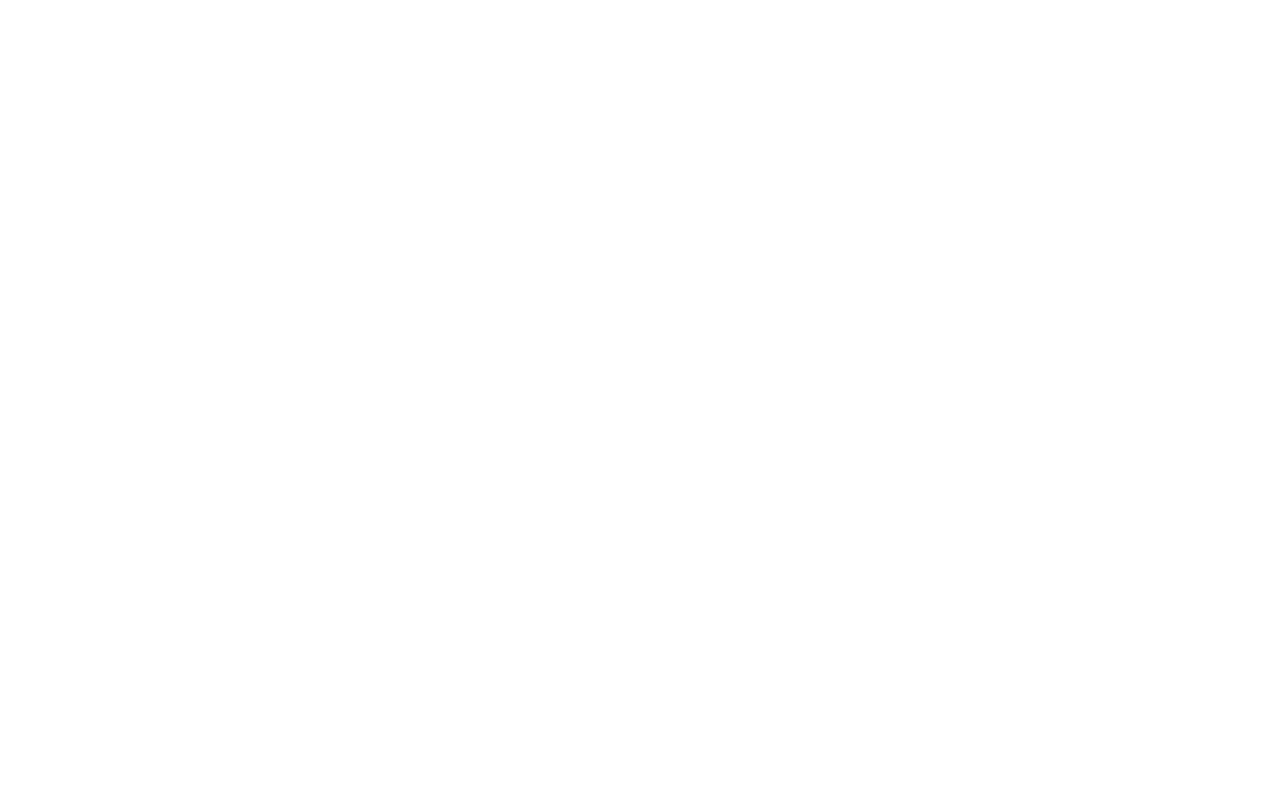
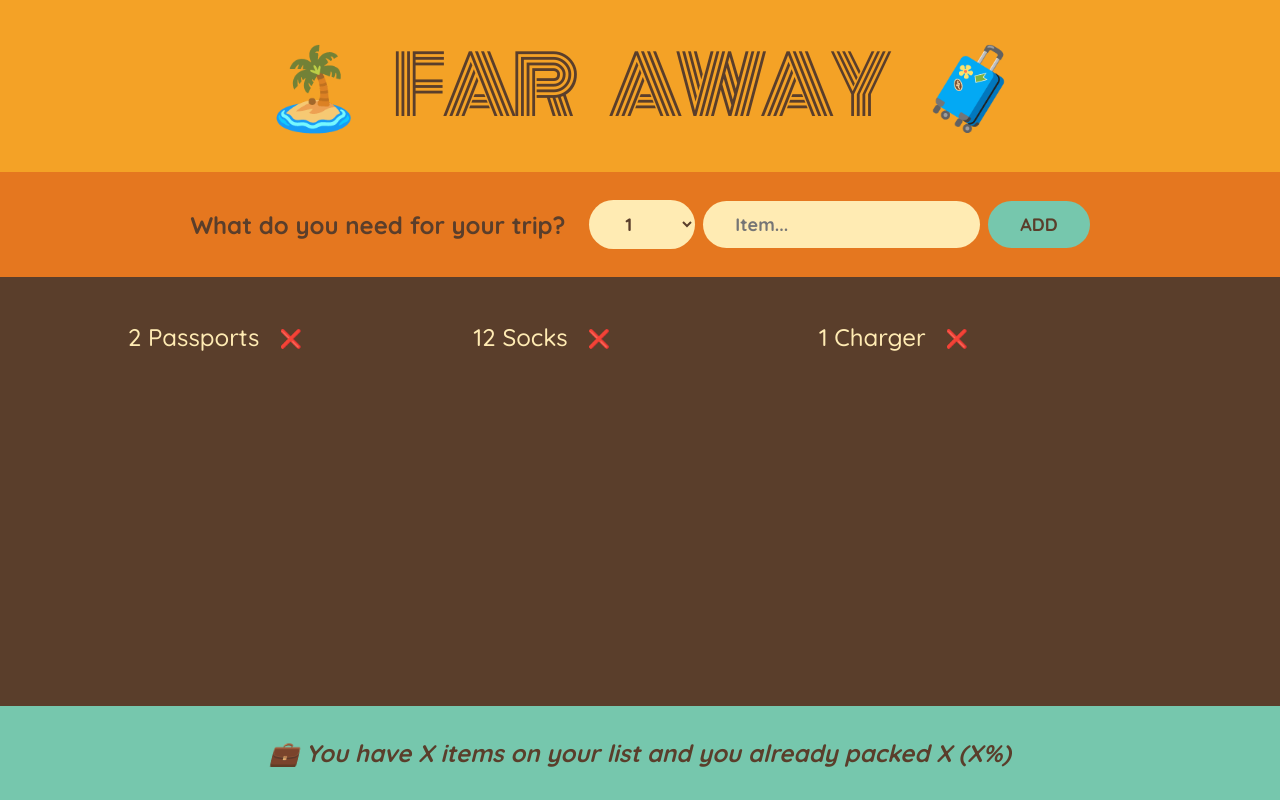
Before and after one commit to RazvanConstantin1/far-away, a React (Create React App) app: page / in a window 1280 px wide. Built offline with nearby package versions, Linux system fonts and the light colour scheme.

Commit message:
controlled elements with forms

```diff
--- a/src/App.js
+++ b/src/App.js
@@ -1,28 +1,88 @@
+import { useState } from "react";
+
+const initialItems = [
+  { id: 1, description: "Passports", quantity: 2, packed: false },
+  { id: 2, description: "Socks", quantity: 12, packed: false },
+  { id: 3, description: "Charger", quantity: 1, packed: false },
+];
+
 export default function App() {
-  <div className="app">
-    <Logo />
-    <Form />
-    <PackingList />
-    <Stats />
-  </div>;
+  return (
+    <div className="app">
+      <Logo />
+      <Form />
+      <PackingList />
+      <Stats />
+    </div>
+  );
 }
 
 function Logo() {
   return <h1>🏝️ Far Away 🧳</h1>;
 }
 function Form() {
+  const [description, setDescription] = useState("");
+  const [quantity, setQuantity] = useState(1);
+
+  function handleSubmit(e) {
+    e.preventDefault();
+
+    if (!description) return;
+
+    const newItem = { description, quantity, packed: false, id: Date.now() };
+    console.log(newItem);
+
+    setDescription("");
+    setQuantity(1);
+  }
+
   return (
-    <div className="add-form">
+    <form className="add-form" onSubmit={handleSubmit}>
       <h3>What do you need for your trip?</h3>
+      <select
+        value={quantity}
+        onChange={(e) => setQuantity(Number(e.target.value))}
+      >
+        {Array.from({ length: 20 }, (_, i) => i + 1).map((num) => (
+          <option value={num} key={num}>
+            {num}
+          </option>
+        ))}
+      </select>
+      <input
+        type="text"
+        placeholder="Item..."
+        value={description}
+        onChange={(e) => setDescription(e.target.value)}
+      />
+      <button>Add</button>
+    </form>
+  );
+}
+function PackingList() {
+  return (
+    <div className="list">
+      <ul>
+        {initialItems.map((item) => (
+          <Item item={item} key={item.id} />
+        ))}
+      </ul>
     </div>
   );
 }
-function PackingList() {
-  return <div className="list">LIST</div>;
+function Item({ item }) {
+  return (
+    <li>
+      <span style={item.packed ? { textDecoration: "line-through" } : {}}>
+        {item.quantity} {item.description}
+      </span>
+      <button>❌</button>
+    </li>
+  );
 }
 function Stats() {
   return (
-    <footer>
+    <footer className="stats">
       <em>💼 You have X items on your list and you already packed X (X%)</em>
     </footer>
   );
--- a/src/index.css
+++ b/src/index.css
@@ -1,10 +1,3 @@
-/*
-const initialItems = [
-  { id: 1, description: "Passports", quantity: 2, packed: false },
-  { id: 2, description: "Socks", quantity: 12, packed: false },
-];
-*/
-
 @import url("https://fonts.googleapis.com/css2?family=Monoton&family=Quicksand:wght@500;700&display=swap");
 
 * {
@@ -101,7 +94,7 @@
 .list ul {
   list-style: none;
   width: 80%;
-  overflow: scroll;
+  /* overflow: scroll; */
 
   display: grid;
   grid-template-columns: repeat(auto-fit, minmax(250px, 1fr));
--- a/src/index.js
+++ b/src/index.js
@@ -1,7 +1,7 @@
 import React from "react";
 import ReactDOM from "react-dom/client";
 import "./index.css";
-import App from "./App";
+import App from "./App.js";
 
 const root = ReactDOM.createRoot(document.getElementById("root"));
 root.render(
```
